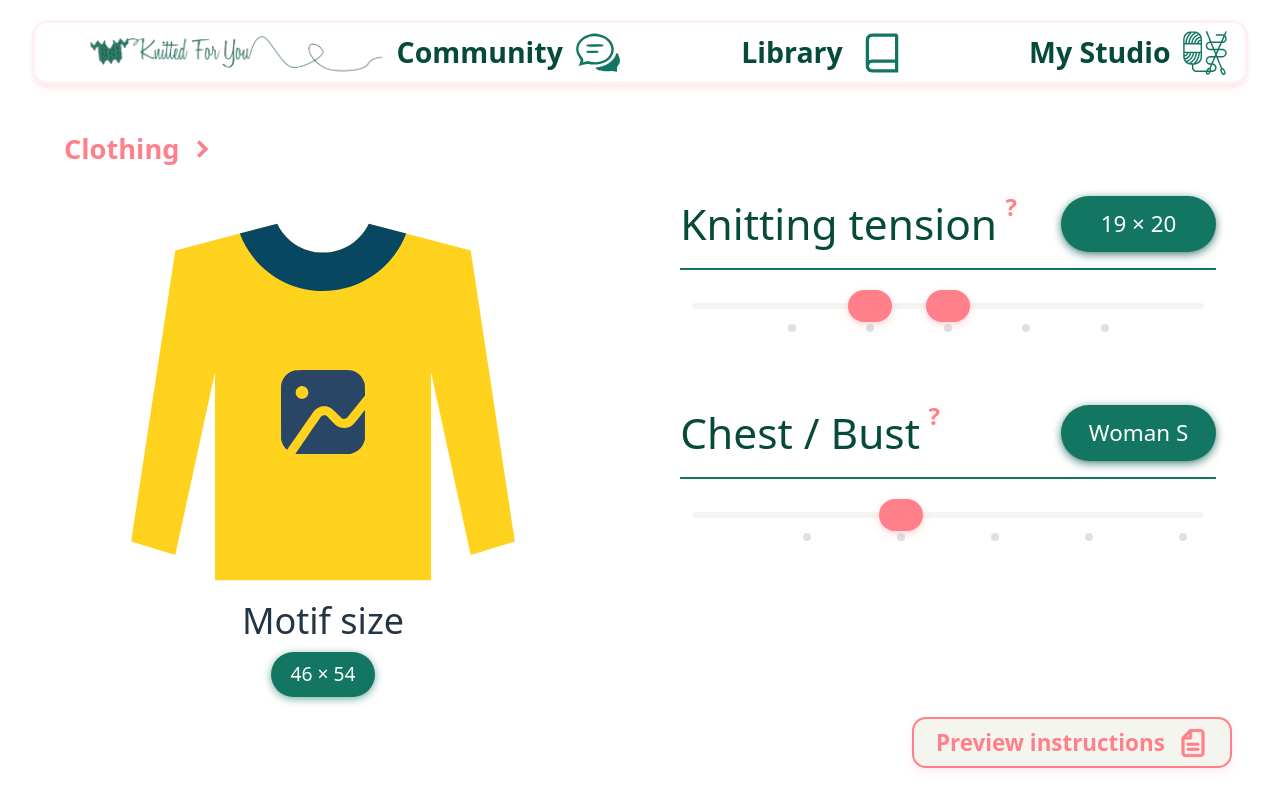
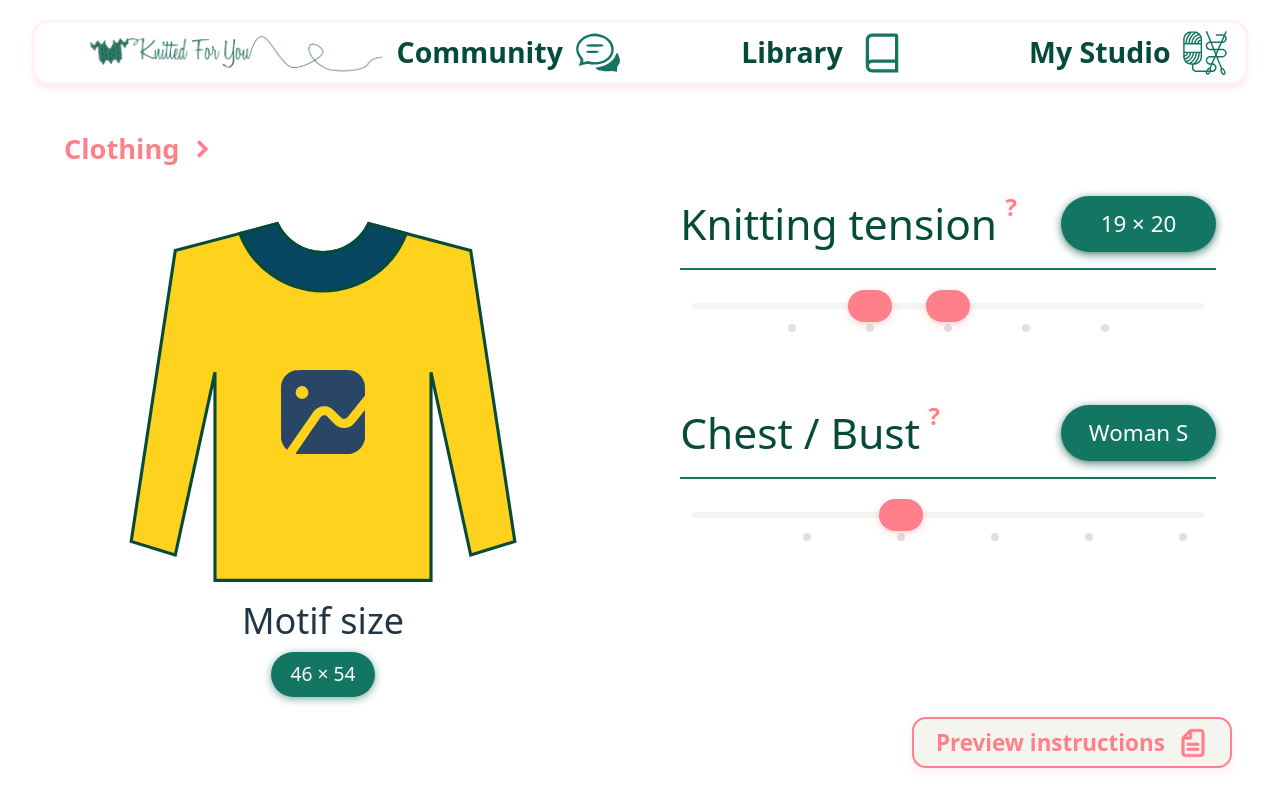
Before and after one commit to Katalinsz/knittingPatterns, a React (Vite) app in the folder KnittedMockup/: page / in a window 1280 px wide. Built offline with nearby package versions, Linux system fonts and the light colour scheme.

Commit message:
yyyyyyye

```diff
--- a/KnittedMockup/src/components/ClothingPreview/ClothingPreview.css
+++ b/KnittedMockup/src/components/ClothingPreview/ClothingPreview.css
@@ -92,6 +92,8 @@
     flex-direction: column;
     align-items: center;
     gap: 2rem;
+    stroke: var(--color-text);
+    stroke-width: 4px;
     transition: transform 0.3s ease;
 }
 
--- a/KnittedMockup/src/index.css
+++ b/KnittedMockup/src/index.css
@@ -33,3 +33,24 @@ body {
 button {
   font-family: inherit;
 }
+
+/* Custom Scrollbar */
+::-webkit-scrollbar {
+  width: 12px;
+}
+
+::-webkit-scrollbar-track {
+  background: var(--color-secondary);
+}
+
+::-webkit-scrollbar-thumb {
+  background-color: var(--color-accent);
+  border-radius: 6px;
+  border: 3px solid var(--color-secondary);
+}
+
+/* Standard specialized scrollbar properties (Firefox) */
+html {
+  scrollbar-width: thin;
+  scrollbar-color: var(--color-accent) var(--color-secondary);
+}
```
